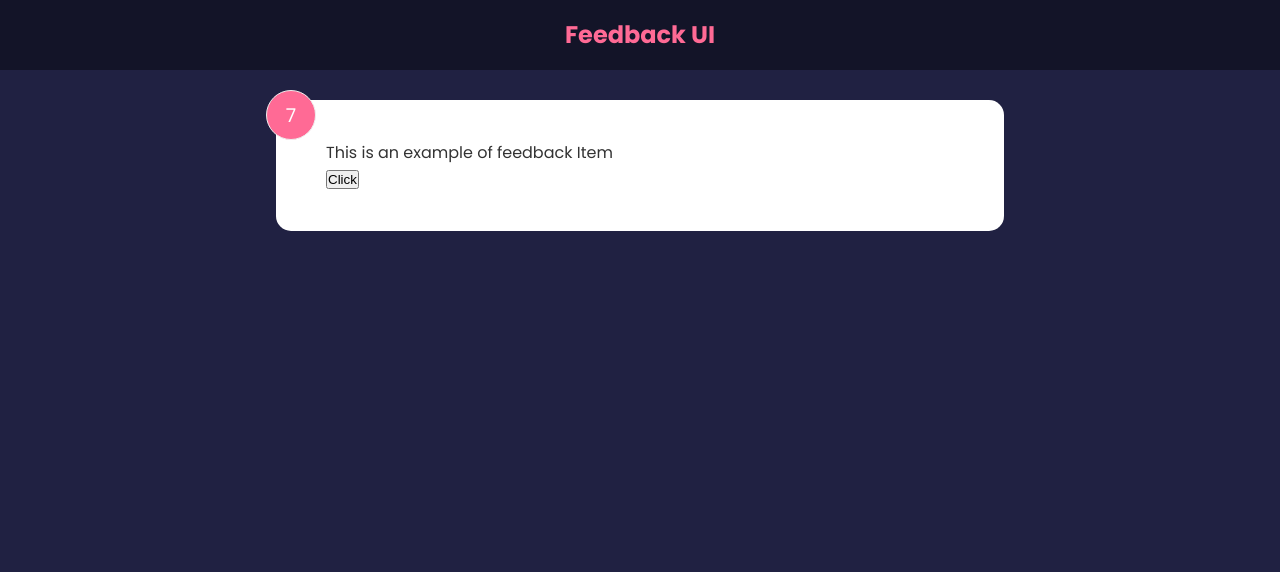
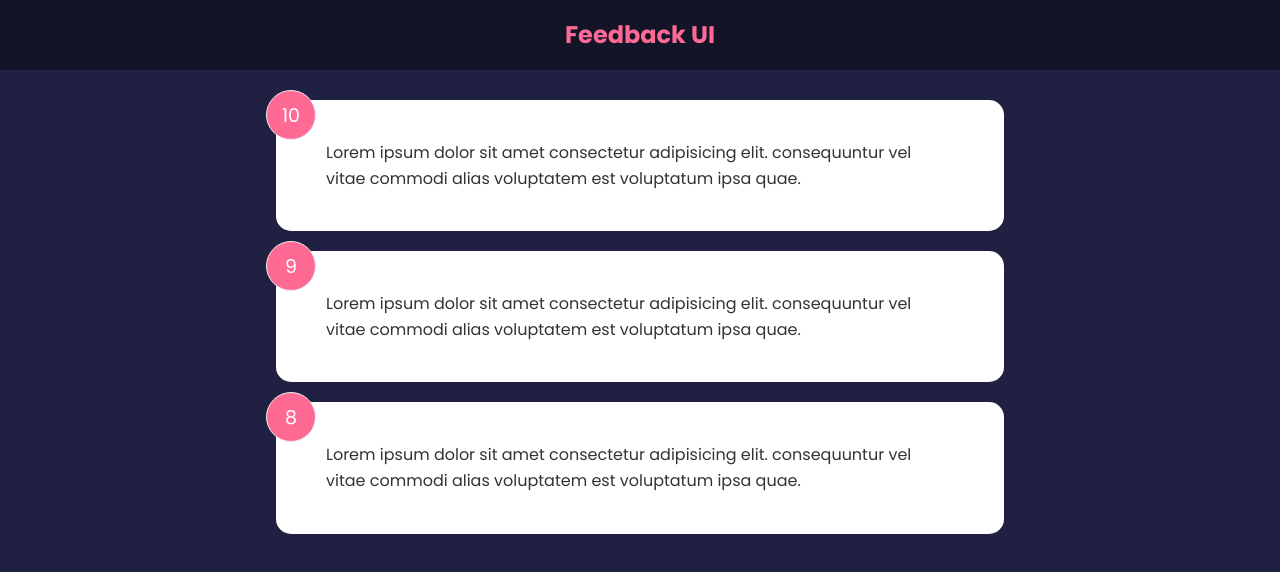
Before and after one commit to yashv521/React-Learnings, a React (Create React App) app: page / in a window 1280 px wide. Shown: the top 572 px of the page. Built offline with nearby package versions, Linux system fonts and the light colour scheme.

Commit message:
Managing Global States

```diff
--- a/src/App.js
+++ b/src/App.js
@@ -1,13 +1,17 @@
+import { useState } from "react"
 import Header from "./components/Header"
-import FeedbackItem from "./components/FeedbackItem"
+import FeedbackList from "./components/FeedbackList"
+import FeedbackData from "./components/data/FeedbackData"
 
 function App() {
+
+    const [feedback, setFeedback] = useState(FeedbackData)
 
     return (
         <>
             <Header />
             <div className="container">
-                <FeedbackItem />
+                <FeedbackList feedback={feedback} />
             </div>
         </>
     )
--- a/src/components/FeedbackItem.jsx
+++ b/src/components/FeedbackItem.jsx
@@ -1,21 +1,9 @@
-import { useState } from "react"
-
-function FeedbackItem() {
-    const [rating, setRating] = useState(7);
-    const [text, setText] = useState('This is an example of feedback Item');
-
-    const handleClick = () => {
-        setRating((prev) => {
-            console.log(prev);
-            return prev + 1;
-        });
-    }
+function FeedbackItem({ item }) {
 
     return (
         <div className="card">
-            <div className="num-display">{rating}</div>
-            <div className="text-display">{text}</div>
-            <button onClick={handleClick}>Click</button>
+            <div className="num-display">{item.rating}</div>
+            <div className="text-display">{item.text}</div>
         </div>
     )
 }
--- /dev/null
+++ b/src/components/FeedbackList.jsx
@@ -0,0 +1,16 @@
+import FeedbackItem from "./FeedbackItem"
+
+function FeedbackList({ feedback }) {
+    if (!feedback || feedback.length === 0) {
+        return <p>No FeedBack Yet</p>
+    }
+    return (
+        <div className="feedback-list">
+            {feedback.map((item) => (
+                <FeedbackItem key={item.id} item={item} />
+            ))}
+        </div>
+    )
+}
+
+export default FeedbackList
--- /dev/null
+++ b/src/components/data/FeedbackData.js
@@ -0,0 +1,19 @@
+const FeedbackData = [
+    {
+        id: 1,
+        rating: 10,
+        text: 'Lorem ipsum dolor sit amet consectetur adipisicing elit. consequuntur vel vitae commodi alias voluptatem est voluptatum ipsa quae.',
+    },
+    {
+        id: 2,
+        rating: 9,
+        text: 'Lorem ipsum dolor sit amet consectetur adipisicing elit. consequuntur vel vitae commodi alias voluptatem est voluptatum ipsa quae.',
+    },
+    {
+        id: 3,
+        rating: 8,
+        text: 'Lorem ipsum dolor sit amet consectetur adipisicing elit. consequuntur vel vitae commodi alias voluptatem est voluptatum ipsa quae.',
+    },
+]
+
+export default FeedbackData
```
